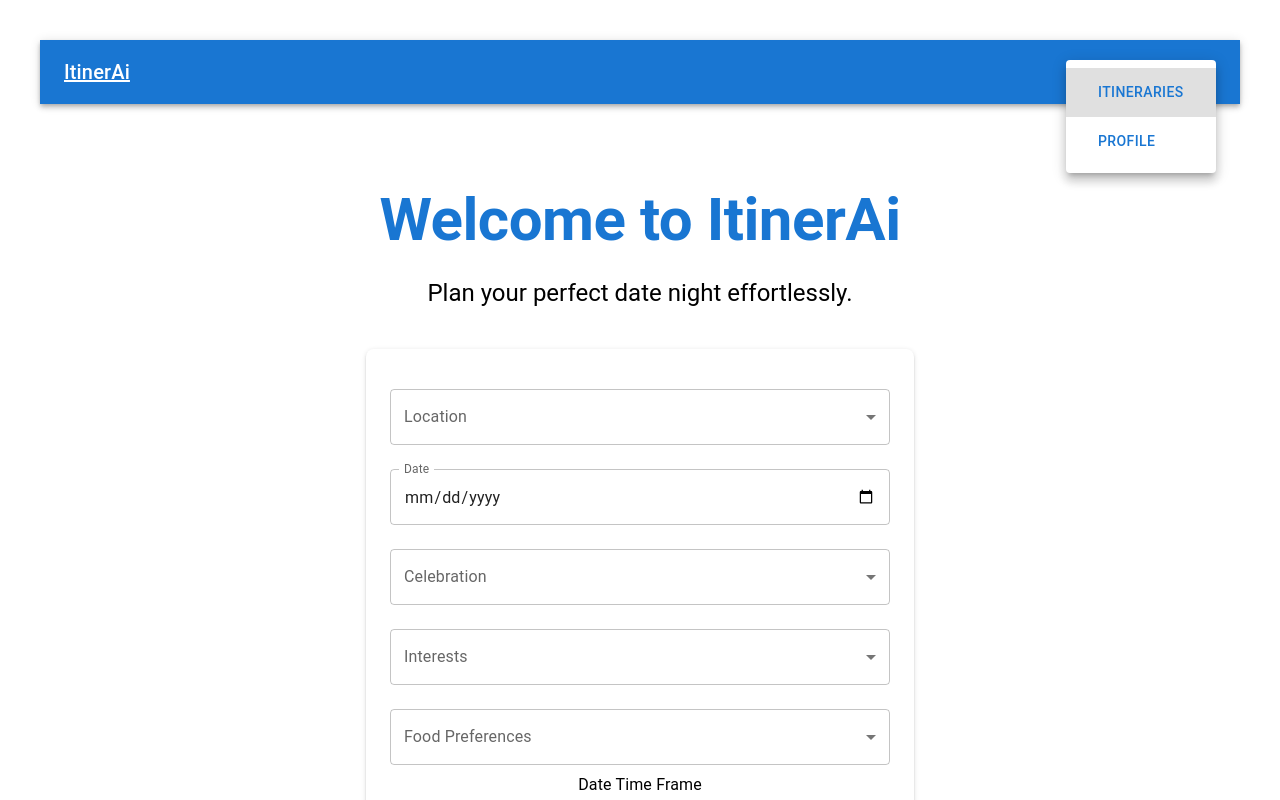
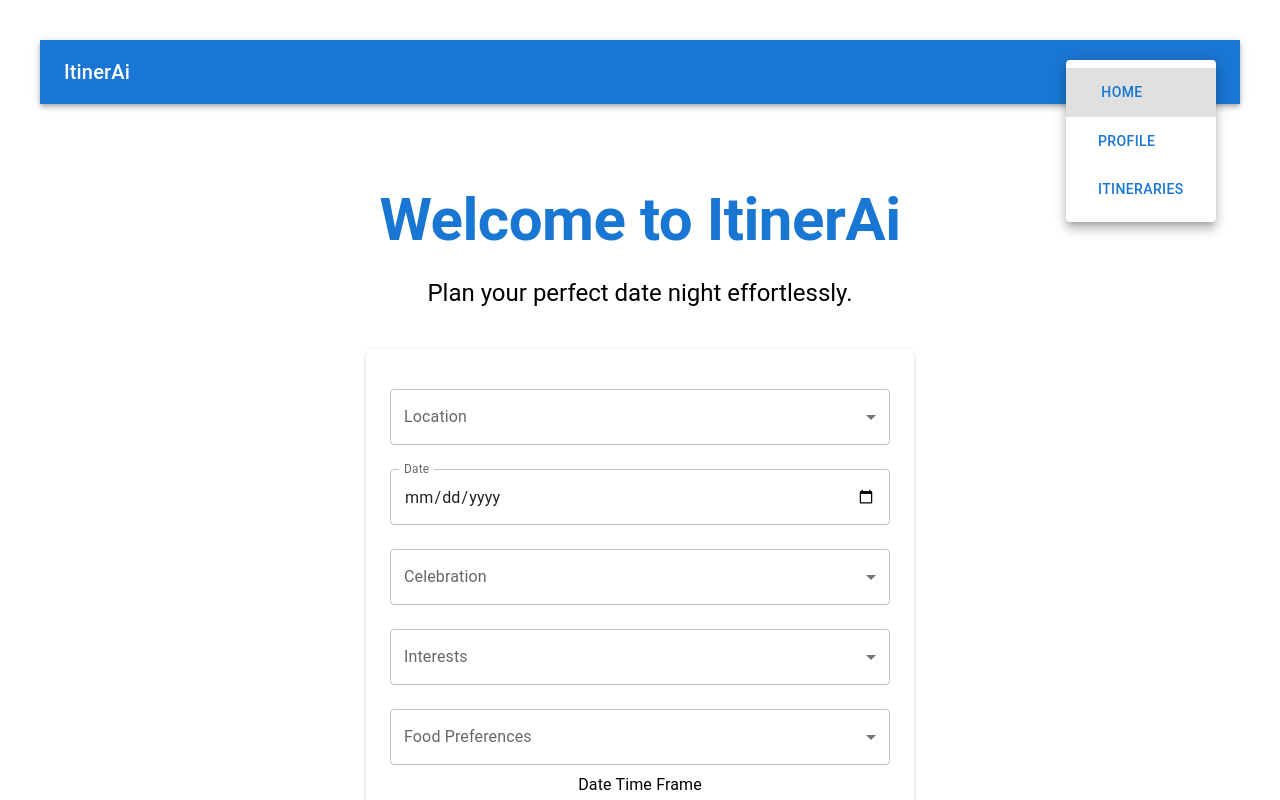
Before and after one commit to demichele-c/ItinerAi, a React (Vite) app in the folder client/: page / in a window 1280 px wide. Both pictures are taken after a click on the icon 1204 px from the left and 72 px from the top of the page. Shown: the top 800 px of the page. Built offline with nearby package versions, Linux system fonts and the light colour scheme.

Commit message:
menu popup debugged

```diff
--- a/client/src/components/Header.jsx
+++ b/client/src/components/Header.jsx
@@ -18,7 +18,7 @@ const Header = () => {
   return (
     <AppBar position="static" sx={{ backgroundColor: '#1976d2' }}>
       <Toolbar>
-        <Typography align="left" variant="h6" color="inherit" component={Link} to="/" sx={{ flexGrow: 1 }}>
+        <Typography align="left" variant="h6" color="inherit" sx={{ flexGrow: 1 }}>
           ItinerAi
         </Typography>
         <Box>
@@ -27,6 +27,8 @@ const Header = () => {
           </Button>
         </Box>
         <MenuIcon
+          aria-controls="menu-appbar"
+          aria-haspopup="true"
           onClick={handleMenu}
         />
         <Menu
@@ -42,16 +44,21 @@ const Header = () => {
             horizontal: 'right',
           }}
           open={Boolean(anchorEl)}
-          onclose={handleClose}
+          onClose={handleClose}
         >
           <MenuItem onClick={handleClose}>
-            <Button component={Link} to="/itineraries" sx={{ mx: 1 }}>
-              Itineraries
+            <Button component={Link} to="/" sx={{ mx: 1}}>
+              Home
             </Button>
           </MenuItem>
           <MenuItem onClick={handleClose}>
             <Button component={Link} to="/profile" sx={{ mx: 1 }}>
               Profile
+            </Button>
+          </MenuItem>
+          <MenuItem onClick={handleClose}>
+            <Button component={Link} to="/itineraries" sx={{ mx: 1 }}>
+              Itineraries
             </Button>
           </MenuItem>
         </Menu>
```
